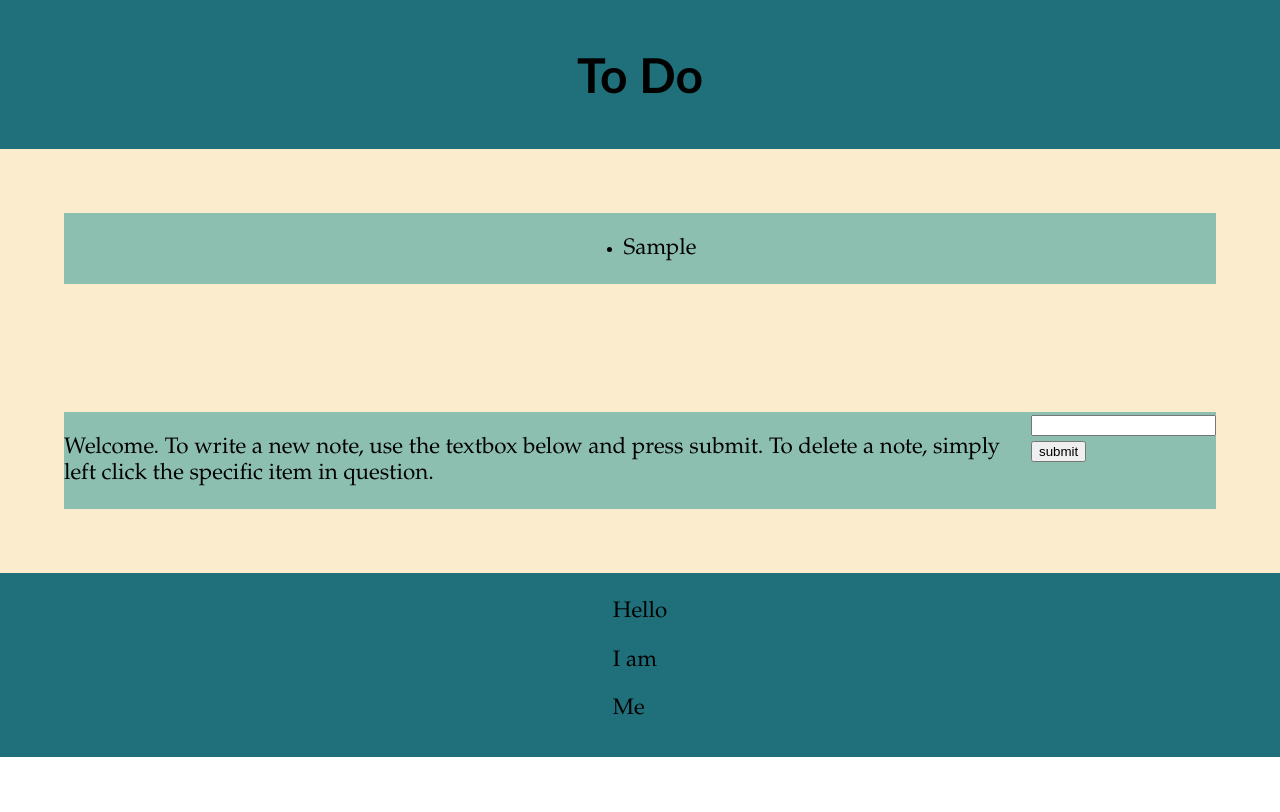
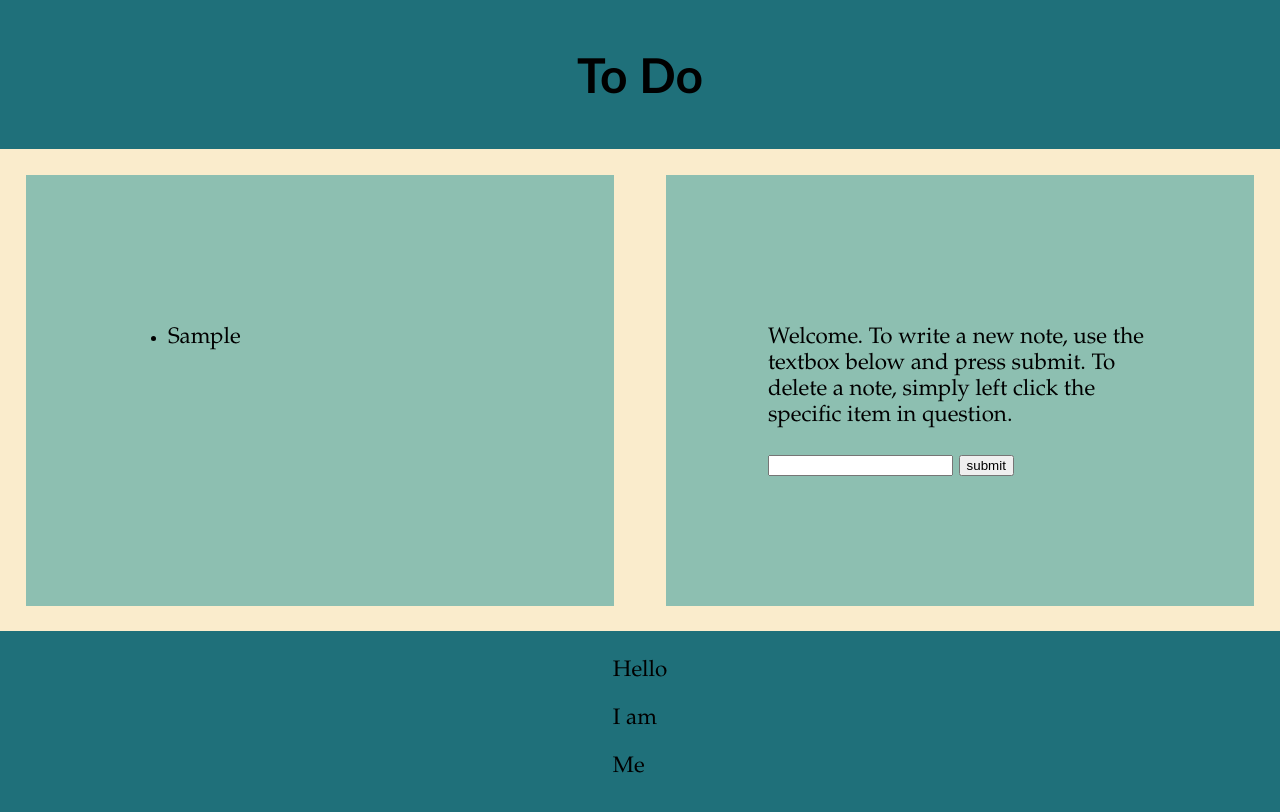
Before and after one commit to Hustra03/Projekt-3, a plain HTML site: page index.html in a window 1280 px wide. Both pictures are taken after typing "Sample" into the empty fields and a click on the button "submit". Drawn offline with Linux system fonts and the light colour scheme.

Commit message:
Update main.css

```diff
--- a/css/main.css
+++ b/css/main.css
@@ -6,44 +6,50 @@ body {
 }
 
 header {
-
-    background-color: #1F707A;
+  background-color: #1f707a;
   font-family: "Trebuchet MS", "Lucida Sans Unicode", "Lucida Grande",
     "Lucida Sans", Arial, sans-serif;
   font-size: 2.5vw;
   padding: 0.5vw;
 }
-.name
-{    display: flex;
-  justify-content: center;}
-.lappar{
+.name {
+  display: flex;
+  justify-content: center;
+}
+.lappar {
   display: grid;
-    grid-template-columns: auto ;
-    grid-template-rows: auto ;
-    background-color: #FAECCC;
+  grid-template-columns: 50vw 50vw;
+  grid-template-rows: auto;
+  background-color: #faeccc;
 }
 
 .lapp {
   display: flex;
-background-color: #8DBFB1;
+  background-color: #8dbfb1;
+  display: grid;
+  grid-template-columns: 30vw;
   justify-content: center;
-margin: 5vw;
+  margin: 2vw;
+  padding: 10vw;
 }
 
-.textitem
-{background-color: #8DBFB1;}
+.textitem {
+  background-color: #8dbfb1;
+}
 
-.delete
-{visibility: hidden;}
+.delete {
+  visibility: hidden;
+}
 
 footer {
   padding: 0.3vw;
-    background-color: #1F707A;
+  background-color: #1f707a;
   padding-bottom: 1vw;
 }
 .footergrid {
   display: grid;
   grid-template-columns: auto auto;
-
 }
-.footer1{grid-column-start: 2;}
+.footer1 {
+  grid-column-start: 2;
+}
```
Lines whose indentation alone changed are shown as unchanged.
